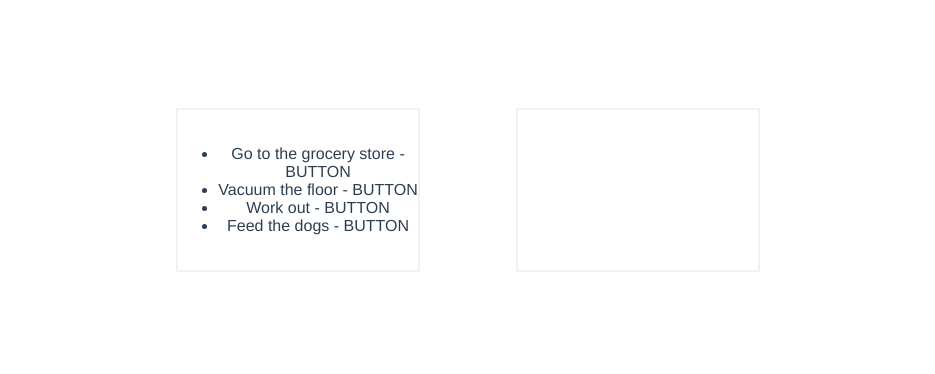
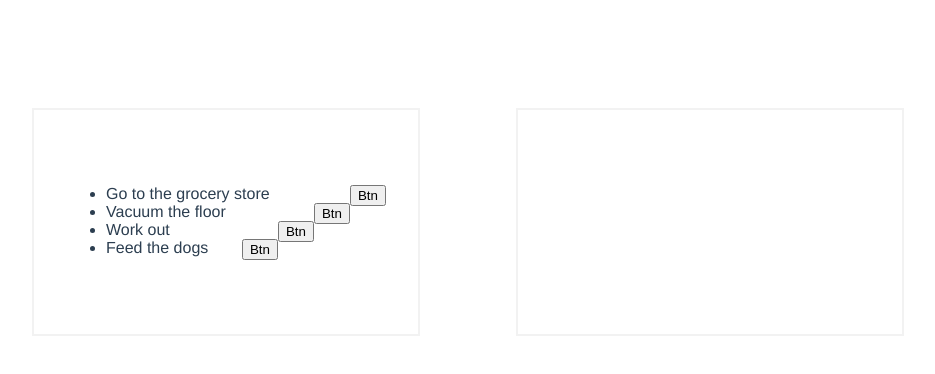
Before and after one commit to TCashion/vue-todo, a Vue app: page / in a window 1280 px wide. Shown: the top 374 px of the page, without its empty margins (172-1107 px from the left). Built offline with nearby package versions, Linux system fonts and the light colour scheme.

Commit message:
add button component

```diff
--- /dev/null
+++ b/src/components/Button.vue
@@ -0,0 +1,15 @@
+<template>
+  <button type="button">Btn</button>
+</template>
+
+<script lang="ts">
+import { Vue, Component } from "vue-property-decorator";
+
+@Component
+class Button extends Vue {}
+
+export default Button;
+</script>
+
+<style>
+</style>
--- a/src/components/ListItemContainer.vue
+++ b/src/components/ListItemContainer.vue
@@ -1,17 +1,28 @@
 <template>
   <div class="ListItemContainer">
     <ul class="ListItemContainer__list">
-      <li v-for="item in items" :key="item">{{ item }} - BUTTON</li>
+      <li
+        class="ListItemContainer__list__item"
+        v-for="item in items"
+        :key="item"
+      >
+        <div>{{ item }} <Button /></div>
+      </li>
     </ul>
   </div>
 </template>
 
 <script lang="ts">
 import { Vue, Component, Prop } from "vue-property-decorator";
+import Button from "./Button.vue";
 
-@Component
+@Component({
+  components: {
+    Button,
+  },
+})
 class ListItemContainer extends Vue {
-    @Prop({type: Array, required: false}) items?: string[];
+  @Prop({ type: Array, required: false }) items?: string[];
 }
 export default ListItemContainer;
 </script>
@@ -19,13 +30,24 @@ export default ListItemContainer;
 <style lang="scss" scoped>
 .ListItemContainer {
   height: 10rem;
-  width: 15rem;
+  width: 20rem;
   margin: 3rem;
+  padding: 2rem;
   border: 2px solid #f2f2f2;
   display: flex;
 
   &__list {
     margin: auto 0;
+    width: 100%;
+
+    &__item {
+      div {
+        text-align: left;
+        Button {
+          float: right;
+        }
+      }
+    }
   }
 }
 </style>
```
